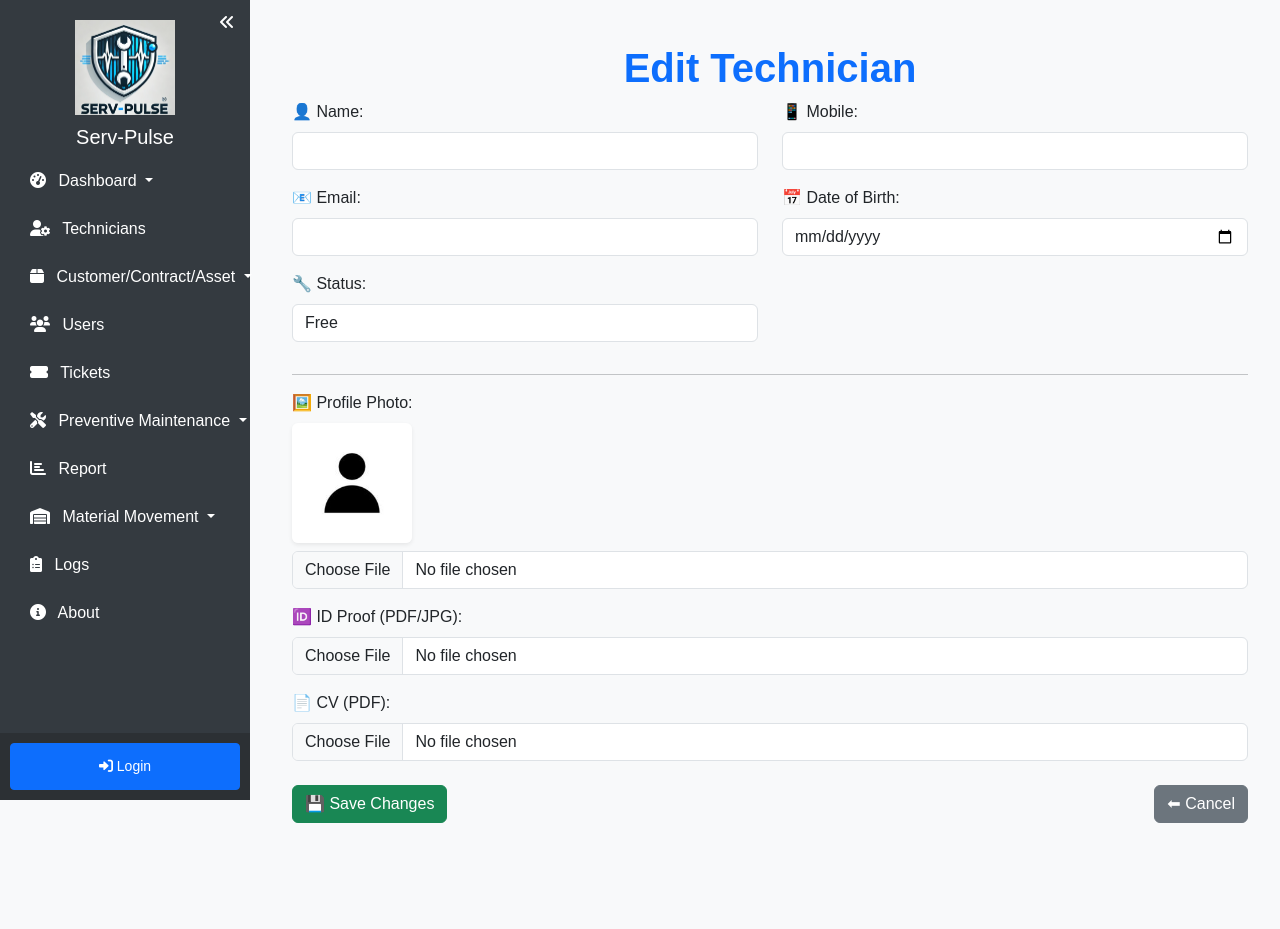
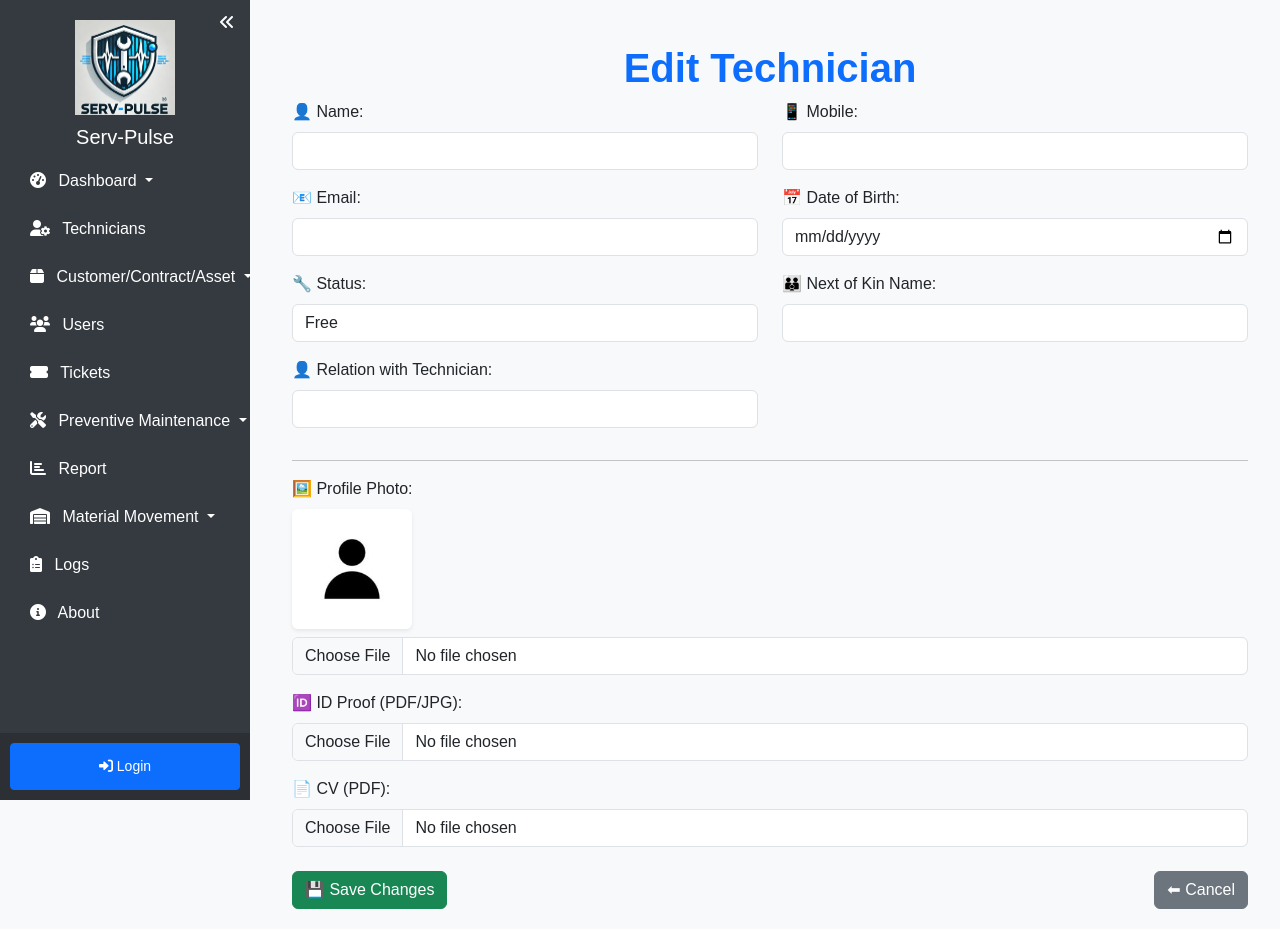
Before and after one commit to dev-saifar/servicepulse, a Python web app: template app/templates/technicians/edit.html in a window 1280 px wide. Before the commit the page ends 823 px from the top, so only its background shows below. Run offline with Jinja, Linux system fonts and the light colour scheme; the template is opened without the code that fills it, so the values that code supplies are empty.

Commit message:
changes local

```diff
--- a/app/models.py
+++ b/app/models.py
@@ -16,6 +16,8 @@ class Technician(db.Model):
     email = db.Column(db.String(100))
     status = db.Column(db.String(10))
     dob = db.Column(db.Date)
+    next_of_kin = db.Column(db.String(100))
+    kin_relation = db.Column(db.String(100))
 
     # 🆕 New fields for files
     photo_url = db.Column(db.Text)       # /static/uploads/technicians/abc.jpg
--- a/app/templates/technicians/edit.html
+++ b/app/templates/technicians/edit.html
@@ -21,7 +21,6 @@
             <div class="col-md-6 mb-3">
                 <label class="form-label">📅 Date of Birth:</label>
                 <input type="date" class="form-control" name="dob" value="{{ technician.dob.strftime('%Y-%m-%d') if technician.dob }}">
-
             </div>
             <div class="col-md-6 mb-3">
                 <label class="form-label">🔧 Status:</label>
@@ -30,6 +29,16 @@
                     <option value="Busy" {% if technician.status == 'Busy' %}selected{% endif %}>Busy</option>
                 </select>
             </div>
+
+            <!-- Next of Kin Section -->
+            <div class="col-md-6 mb-3">
+                <label class="form-label">👪 Next of Kin Name:</label>
+                <input type="text" class="form-control" name="next_of_kin" value="{{ technician.next_of_kin or '' }}">
+            </div>
+            <div class="col-md-6 mb-3">
+                <label class="form-label">👤 Relation with Technician:</label>
+                <input type="text" class="form-control" name="kin_relation" value="{{ technician.kin_relation or '' }}">
+            </div>
         </div>
 
         <hr>
@@ -37,9 +46,22 @@
         <!-- Profile Photo -->
         <div class="mb-3">
             <label class="form-label">🖼️ Profile Photo:</label><br>
-            <img id="photoPreview" src="{{ technician.photo_url or url_for('static', filename='default-user.png') }}"
-                 class="rounded shadow-sm mb-2" style="width: 120px; height: 120px; object-fit: cover;">
+            {% if technician.photo_url %}
+    <img id="photoPreview" src="{{ technician.photo_url }}"
+{% else %}
+    <img id="photoPreview" src="/static/default-user.png"
+{% endif %}
+class="rounded shadow-sm mb-2" style="width: 120px; height: 120px; object-fit: cover;">
+
             <input type="file" class="form-control" name="photo" accept="image/*" onchange="previewPhoto(event)">
+            {% if technician.photo_url %}
+            <div class="mt-2 d-flex gap-2">
+                <a href="{{ technician.photo_url }}" target="_blank" class="btn btn-sm btn-outline-primary">🔍 View Photo</a>
+                <form method="POST" action="{{ url_for('technicians.remove_photo', tech_id=technician.id) }}">
+                    <button class="btn btn-sm btn-outline-danger" onclick="return confirm('Delete Profile Photo?')">🗑️ Delete</button>
+                </form>
+            </div>
+            {% endif %}
         </div>
 
         <!-- ID Proof -->
```
Also changed, not shown: app/modules/technicians.py (+18 -0 lines).
